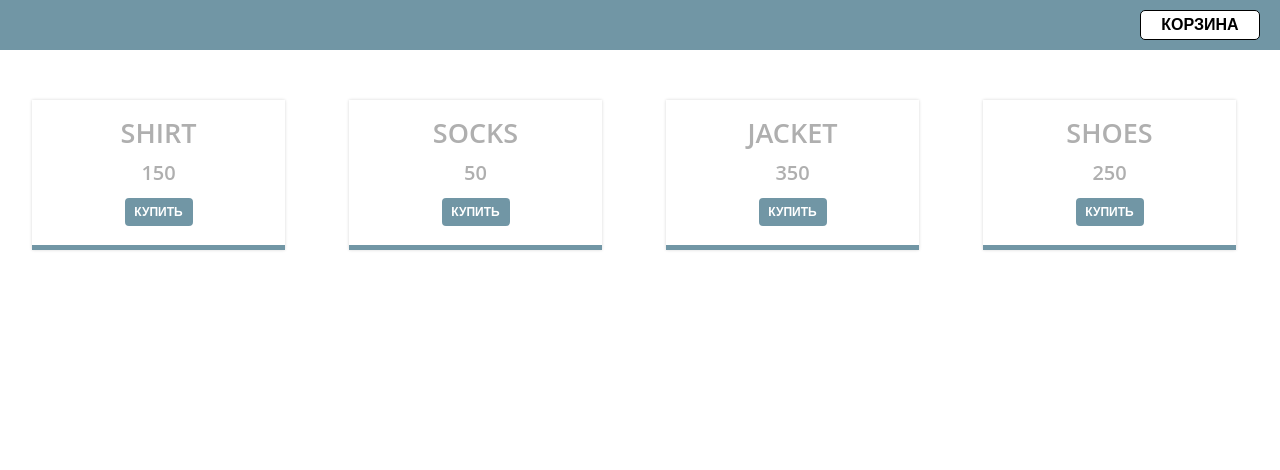
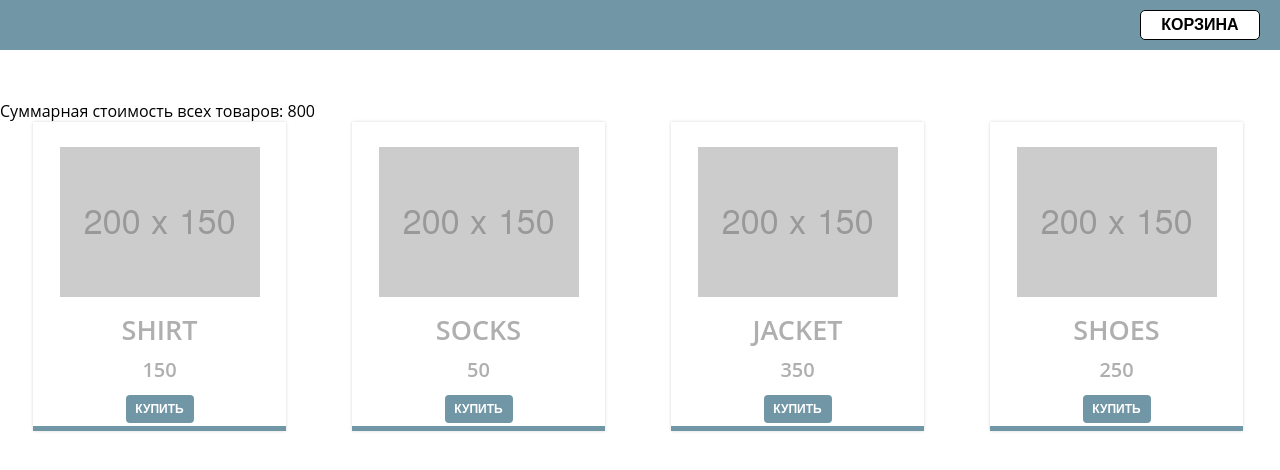
Before and after one commit to evlx87/JavaScript_2_study, a plain HTML site: page index.html in a window 1280 px wide. Drawn offline with Linux system fonts and the light colour scheme.

Commit message:
Add totalAmount, empty cart features and small code changes

```diff
--- a/css/style.css
+++ b/css/style.css
@@ -61,12 +61,12 @@ header {
     flex-direction: column;
     align-items: center;
     width: 253px;
-    height: 150px;
+    /* height: 150px; */
     box-shadow: 0 0 3px rgba(0, 0, 0, 0.16);
     background-color: #ffffff;
     overflow: hidden;
     border-bottom: 5px solid #7196a5;
-    margin: 0 32px;
+    margin: 0 33px 32px;
 }
 
 .goods-item h3 {
@@ -88,6 +88,9 @@ header {
     padding-bottom: 10px;
 }
 
+.goods-item img {
+    margin-top: 25px;
+}
 /* Кнопка покупки */
 .btn-buy {
     width: 74px;
--- a/index.html
+++ b/index.html
@@ -13,6 +13,7 @@
             <button class="btn-cart" type="button">Корзина</button>
         </header>
         <main>
+            <div class="total-amount"></div>
             <div class="goods-list"></div>
         </main>
         <script src="js/script.js"></script>
--- a/js/script.js
+++ b/js/script.js
@@ -1,26 +1,83 @@
-const goods = [
-    { title: 'Shirt', price: 150 },
-    { title: 'Socks', price: 50 },
-    { title: 'Jacket', price: 350 },
-    { title: 'Shoes', price: 250 },
-];
+class GoodsList {
+    constructor(container = '.goods-list') {
+        this.container = container;
+        this.goods = [];
+        this.allGoods = []; //массив товаров с версткой
+        this.fetchGoods();
+        this.render(); //вывод товаров на страницу
+    }
 
-const $goodsList = document.querySelector('.goods-list');
+    fetchGoods() {
+        this.goods = [
+            { title: 'Shirt', price: 150 },
+            { title: 'Socks', price: 50 },
+            { title: 'Jacket', price: 350 },
+            { title: 'Shoes', price: 250 },
+        ];
+    }
 
-const renderGoodsItem = ({ title, price }) => {
-    return `<div class="goods-item">
-                <h3>${title}</h3>
-                <p>${price}</p>
-                <button class="btn-buy">Купить</button>
-            </div>`;
-};
+    render() {
+        const block = document.querySelector(this.container);
+        for (let good of this.goods) {
+            const item = new GoodsItem(good);
+            this.allGoods.push(item);
+            block.insertAdjacentHTML("beforeend", item.render());
+        }
+    }
 
-const renderGoodsList = (list = goods) => {
-    let goodsList = list.map(
-            item => renderGoodsItem(item)
-        ).join('\n');
-
-    $goodsList.insertAdjacentHTML('beforeend', goodsList);
+    totalAmount() {
+        let sum = 0;
+        this.goods.forEach((good) => {
+            sum += good.price;
+        });
+        document.querySelector('.total-amount').innerHTML = `Суммарная стоимость всех товаров: ${sum}`;
+    }
 }
 
-renderGoodsList();
+
+class GoodsItem {
+    constructor(good, img = 'img/200x150.png') {
+        this.title = good.title;
+        this.price = good.price;
+        this.img = img;
+    }
+    render() {
+        return `<div class="goods-item">
+                <img src="${this.img}">
+                <h3>${this.title}</h3>
+                <p>${this.price}</p>
+                <button class="btn-buy">Купить</button>
+            </div>`
+    }
+}
+
+class CartList {
+    constructor() {
+
+    }
+    // метод для очистки корзины
+    clearAll() {
+
+    }
+    //метод подсчета суммы купленных товаров
+    totalSum() {
+
+    }
+    //метод оплаты товаров
+    pay() {
+
+    }
+}
+
+class CartItem {
+    constructor() {
+
+    }
+    //удаляет один элемент из корзины
+    deleteItem() {
+
+    }
+}
+
+let list = new GoodsList();
+list.totalAmount();
```
Also changed, not shown: img/200x150.png (added).
